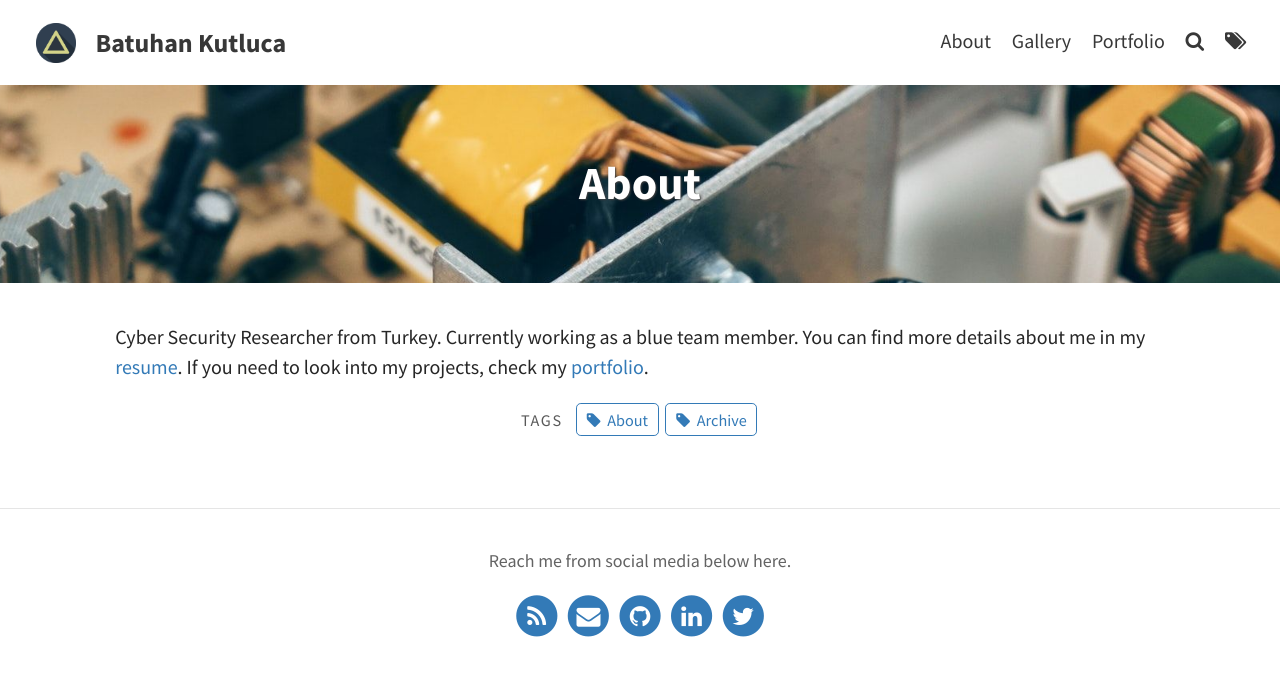
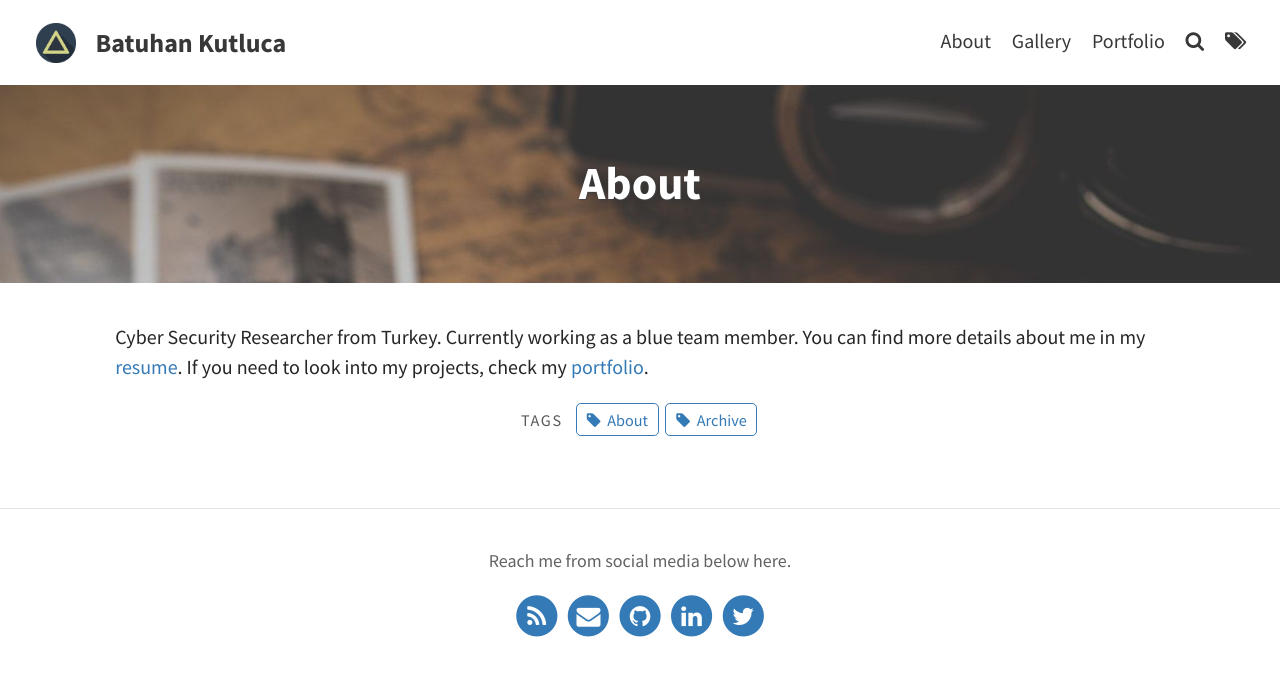
Before and after one commit to batuhankutluca/batuhankutluca.github.io, a Jekyll site: the page built from pages/about.md, in a window 1280 px wide. Shown: the top 676 px of the page. Built offline with Jekyll 4.4.1, drawn with Linux system fonts in a browser that asks for light colours.

Commit message:
Update about.md

```diff
--- a/pages/about.md
+++ b/pages/about.md
@@ -2,7 +2,7 @@
 layout: page
 title: About
 permalink: /about/
-feature-img: "assets/img/pexels/circuit.jpeg"
+feature-img: "assets/img/pexels/book-glass.jpeg"
 tags: [About, Archive]
 ---
 
```
